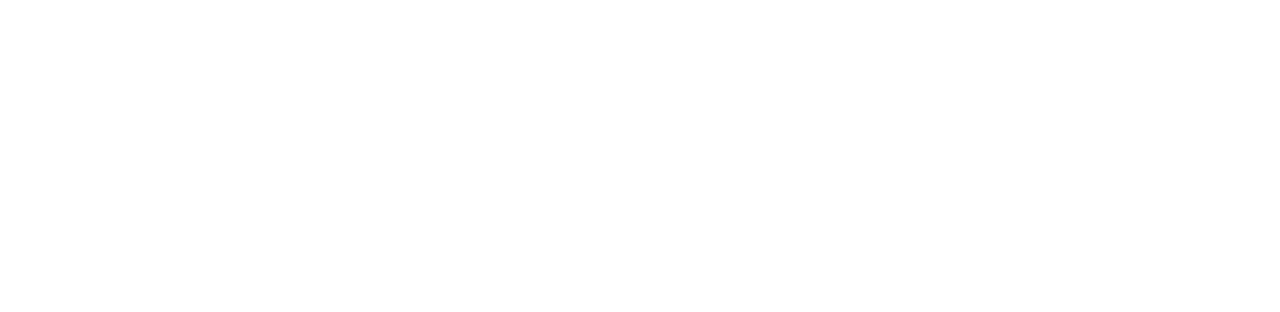
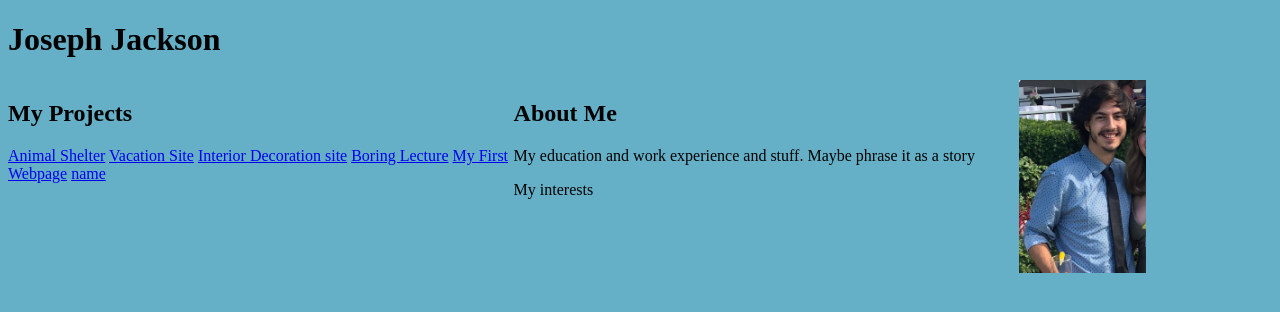
Before and after one commit to josephjacksonw/FirstPortfolio, a plain HTML site: page index.html in a window 1280 px wide. Drawn offline with Linux system fonts and the light colour scheme.

Commit message:
Added photo, updated readme, WIP filling out html

```diff
--- a/css/styles.css
+++ b/css/styles.css
@@ -0,0 +1,13 @@
+.cards {
+  float:left;
+  width: 40%;
+}
+
+img {
+  width: 10%;
+  height: auto;
+}
+
+body {
+  background-color: rgb(101, 176, 199);
+}
--- a/index.html
+++ b/index.html
@@ -5,9 +5,28 @@
   <link href="css/styles.css" rel="stylesheet" type="text/css">
 </head>
 <body>
+  <h1>Joseph Jackson</h1>
+  <img src="just me for a crop.jpg" alt="A photo of me.">
+  <!--so I should do stuff to format this so it looks nice. I'm thinking Either have the title and pic sharing the middle of the top banner of have my photo as parts of cards/boxes/containers with the text-->
+  <div class="cards">
+    <h2>My Projects</h2>
+    <p>
+      <a href="URL">Animal Shelter</a>
+      <a href="URL">Vacation Site</a>
+      <a href="URL">Interior Decoration site</a>
+      <a href="URL">Boring Lecture</a>
+      <a href="URL">My First Webpage</a>
+      <a href="URL">name</a>
+    </p>
+  </div>
+  <div class="cards">
+    <h2>About Me</h2>
+    <p>My education and work experience and stuff. Maybe phrase it as a story</p>
+    <p>My interests</p>
+  </div>
 <!--Include
-    name
-    pic of me
+    name xxx
+    pic of me xxxx
     links to my other projects with descriptions of each
     an about me
     my background
```
Also changed, not shown: just me for a crop.jpg (added), 1 other file.
